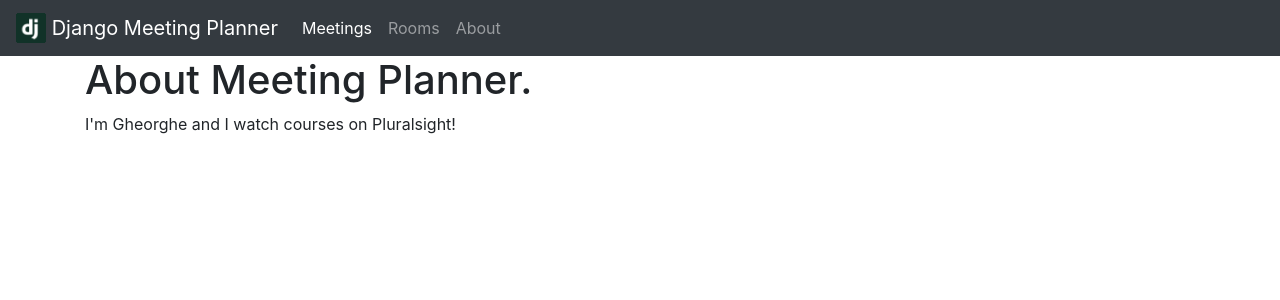
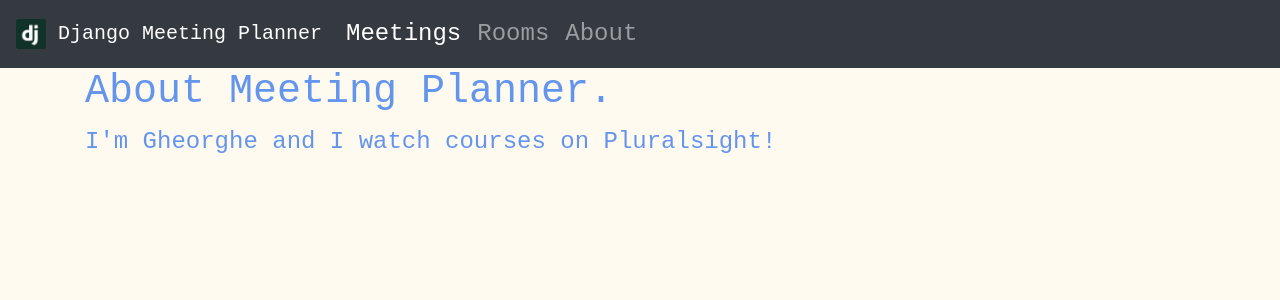
Before and after one commit to gbulicanu/django-getting-started, a Django app: page /about in a window 1280 px wide. Shown: the top 300 px of the page. Run offline with Django 3.2, Linux system fonts and the light colour scheme; some libraries are stand-ins or nearby versions.

Commit message:
Move site.css after bootstrap

```diff
--- a/meeting_planner/website/templates/base.html
+++ b/meeting_planner/website/templates/base.html
@@ -5,15 +5,15 @@
     <meta charset="UTF-8">
     <title>{% block title %}{% endblock %}</title>
     <meta name="viewport" content="width=device-width, initial-scale=1, shrink-to-fit=no">
-    <link rel="stylesheet" href="{% static 'website/site.css' %}" />
     <link rel="shortcut icon" type="image/png" href="{% static 'website/favicon.ico'%}" />
     <link rel="stylesheet"
           href="https://stackpath.bootstrapcdn.com/bootstrap/4.5.0/css/bootstrap.min.css"
           integrity="sha384-9aIt2nRpC12Uk9gS9baDl411NQApFmC26EwAOH8WgZl5MYYxFfc+NcPb1dKGj7Sk"
           crossorigin="anonymous">
+    <link rel="stylesheet" href="{% static 'website/site.css' %}" />
 </head>
 <body>
-    <nav class="navbar navbar-expand navbar-dark bg-dark">
+    <nav class="navbar navbar-dark navbar-expand-md bg-dark">
         <a class="navbar-brand" href="{% url 'home' %}">
             <img src="{% static 'website/favicon.ico' %}"
                  width="30"
@@ -23,7 +23,7 @@
                  loading="lazy" />
             Django Meeting Planner
         </a>
-        <button class="navbar-toggler" type="button" data-toggle="collapse" data-target="#navbarNav" aria-controls="navbarNav" aria-expanded="false" aria-label="Toggle navigation">
+        <button class="navbar-toggler" type="button" data-toggle="collapse" data-target="#navbarNav" aria-controls="navbarNav" aria-expanded="true" aria-label="Toggle navigation">
             <span class="navbar-toggler-icon"></span>
         </button>
         <div class="collapse navbar-collapse" id="navbarNav">
```
